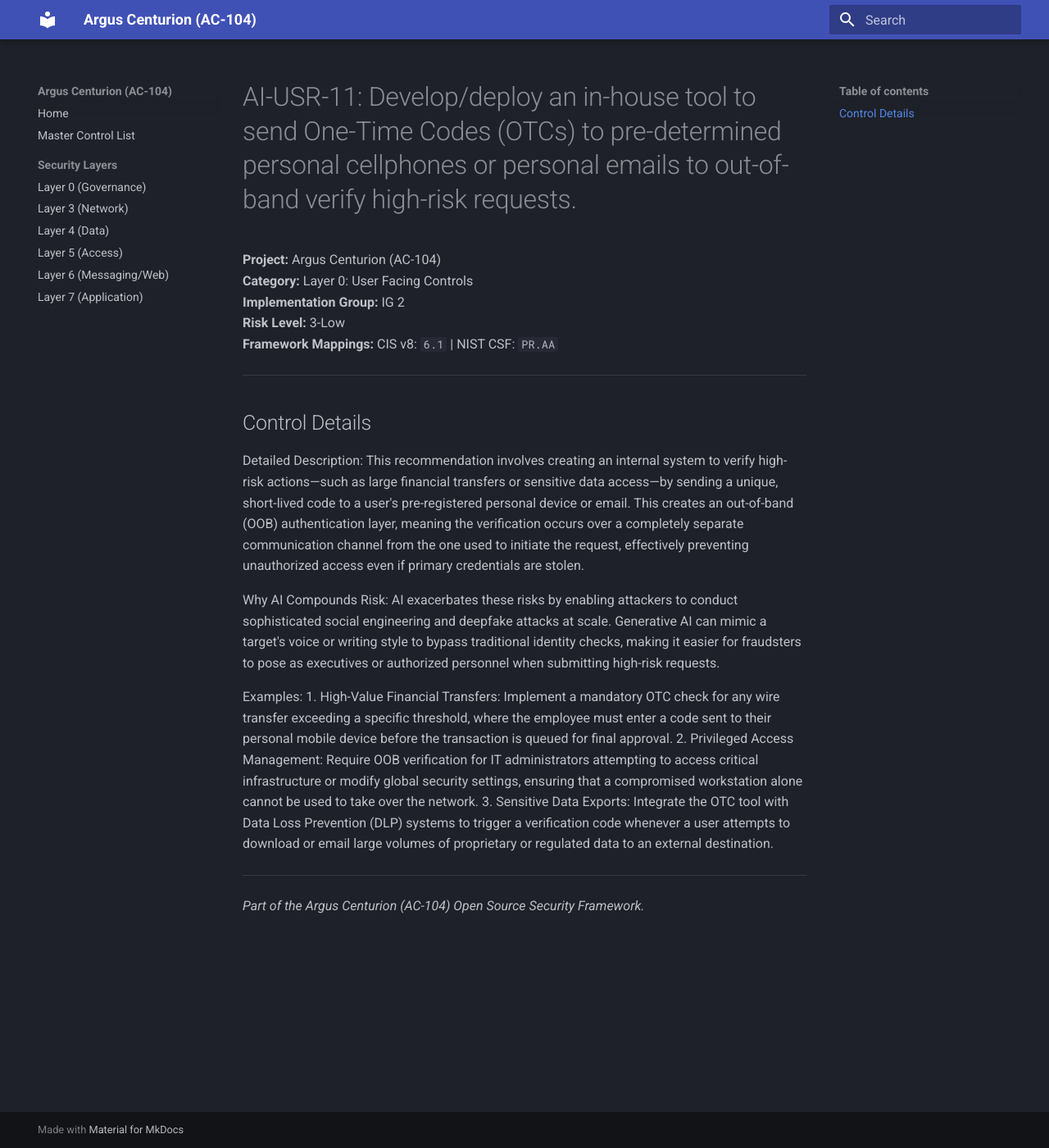
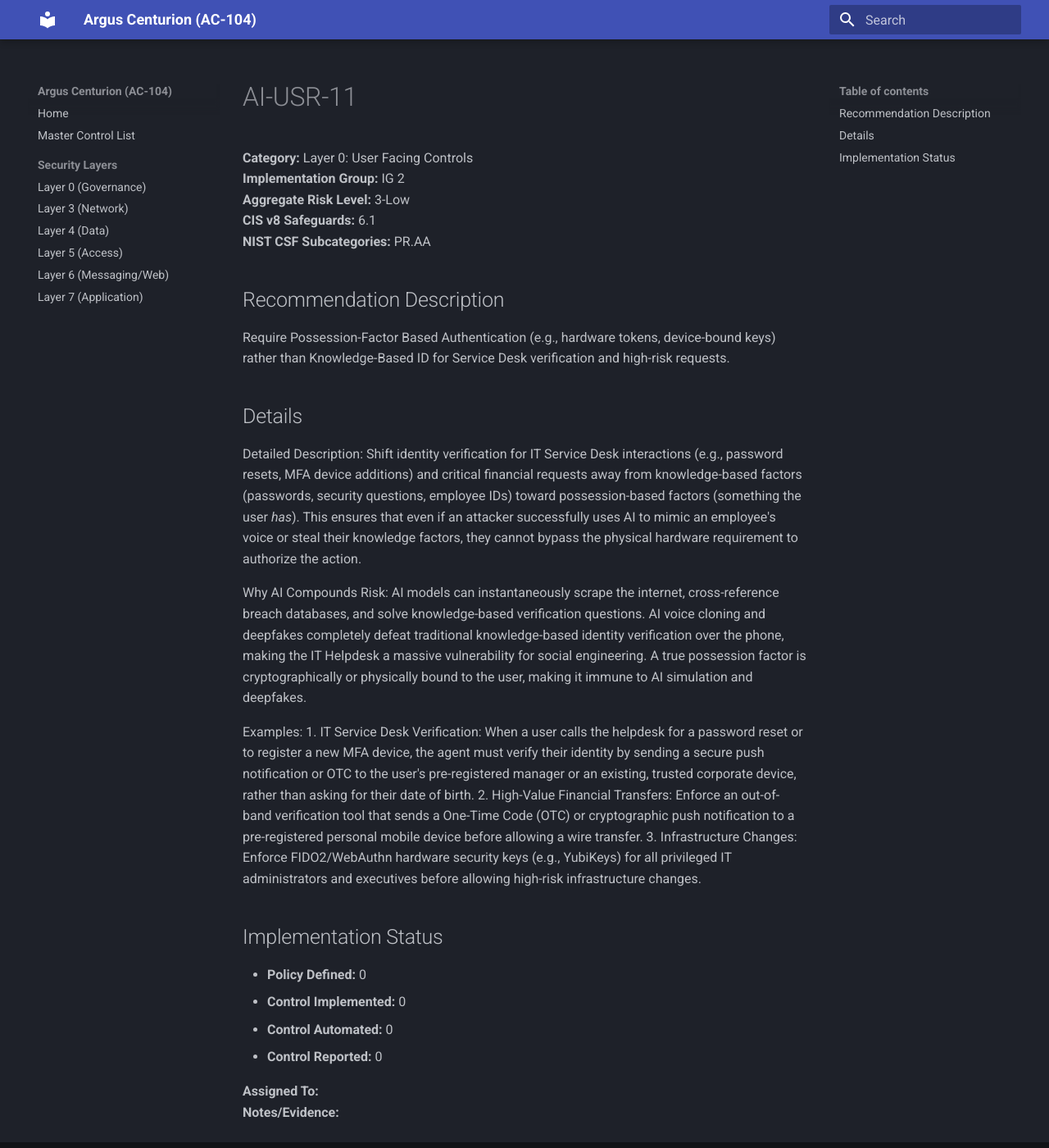
Before and after one commit to TH-Project-Files/Project-AC-104, an MkDocs documentation site: the page built from docs/controls/AI-USR-11.md, in a window 1280 px wide and 1400 px high. Shown: the whole window at 82% size. Built offline with MkDocs 1.6.1 and Material for MkDocs 9.7.7, drawn with Linux system fonts in a browser that asks for light colours.

Commit message:
﻿Auto-sync controls: Added 0, Removed 0, Modified 1
Modified:
- AI-USR-11 - Reason: Updated language to me more centrally applicable for possession factor ID verification

```diff
--- a/docs/controls/AI-USR-11.md
+++ b/docs/controls/AI-USR-11.md
@@ -1,24 +1,31 @@
-# AI-USR-11: Develop/deploy an in-house tool to send One-Time Codes (OTCs) to pre-determined personal cellphones or personal emails to out-of-band verify high-risk requests.
+# AI-USR-11
 
-**Project:** Argus Centurion (AC-104)
 **Category:** Layer 0: User Facing Controls
 **Implementation Group:** IG 2
-**Risk Level:** 3-Low
-**Framework Mappings:** CIS v8: `6.1` | NIST CSF: `PR.AA`
+**Aggregate Risk Level:** 3-Low
+**CIS v8 Safeguards:** 6.1
+**NIST CSF Subcategories:** PR.AA
 
----
+## Recommendation Description
+Require Possession-Factor Based Authentication (e.g., hardware tokens, device-bound keys) rather than Knowledge-Based ID for Service Desk verification and high-risk requests.
 
-## Control Details
+## Details
 Detailed Description:
-This recommendation involves creating an internal system to verify high-risk actions—such as large financial transfers or sensitive data access—by sending a unique, short-lived code to a user's pre-registered personal device or email. This creates an out-of-band (OOB) authentication layer, meaning the verification occurs over a completely separate communication channel from the one used to initiate the request, effectively preventing unauthorized access even if primary credentials are stolen.
+Shift identity verification for IT Service Desk interactions (e.g., password resets, MFA device additions) and critical financial requests away from knowledge-based factors (passwords, security questions, employee IDs) toward possession-based factors (something the user *has*). This ensures that even if an attacker successfully uses AI to mimic an employee's voice or steal their knowledge factors, they cannot bypass the physical hardware requirement to authorize the action.
 
 Why AI Compounds Risk:
-AI exacerbates these risks by enabling attackers to conduct sophisticated social engineering and deepfake attacks at scale. Generative AI can mimic a target's voice or writing style to bypass traditional identity checks, making it easier for fraudsters to pose as executives or authorized personnel when submitting high-risk requests.
+AI models can instantaneously scrape the internet, cross-reference breach databases, and solve knowledge-based verification questions. AI voice cloning and deepfakes completely defeat traditional knowledge-based identity verification over the phone, making the IT Helpdesk a massive vulnerability for social engineering. A true possession factor is cryptographically or physically bound to the user, making it immune to AI simulation and deepfakes.
 
 Examples:
-1. High-Value Financial Transfers: Implement a mandatory OTC check for any wire transfer exceeding a specific threshold, where the employee must enter a code sent to their personal mobile device before the transaction is queued for final approval.
-2. Privileged Access Management: Require OOB verification for IT administrators attempting to access critical infrastructure or modify global security settings, ensuring that a compromised workstation alone cannot be used to take over the network.
-3. Sensitive Data Exports: Integrate the OTC tool with Data Loss Prevention (DLP) systems to trigger a verification code whenever a user attempts to download or email large volumes of proprietary or regulated data to an external destination.
+1. IT Service Desk Verification: When a user calls the helpdesk for a password reset or to register a new MFA device, the agent must verify their identity by sending a secure push notification or OTC to the user's pre-registered manager or an existing, trusted corporate device, rather than asking for their date of birth.
+2. High-Value Financial Transfers: Enforce an out-of-band verification tool that sends a One-Time Code (OTC) or cryptographic push notification to a pre-registered personal mobile device before allowing a wire transfer.
+3. Infrastructure Changes: Enforce FIDO2/WebAuthn hardware security keys (e.g., YubiKeys) for all privileged IT administrators and executives before allowing high-risk infrastructure changes.
 
----
-*Part of the Argus Centurion (AC-104) Open Source Security Framework.*
+## Implementation Status
+- **Policy Defined:** 0
+- **Control Implemented:** 0
+- **Control Automated:** 0
+- **Control Reported:** 0
+
+**Assigned To:**
+**Notes/Evidence:**
```
Also changed, not shown: docs/controls_list.md (+1 -8 lines), 1 other file.
